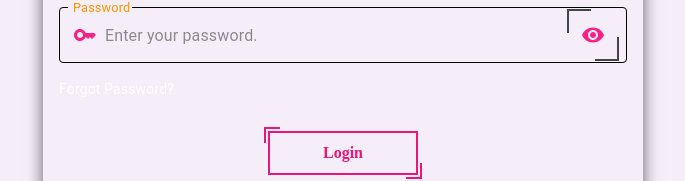
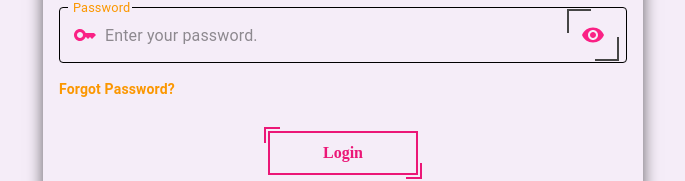
Before and after one commit to piyush016/30DaysCoding, a React (Create React App) app: page /login in a window 1280 px wide. Shown: the part 360-541 px from the top of the page, without its empty margins (297-982 px from the left). Built offline with nearby package versions, Linux system fonts and the light colour scheme; a web font is replaced by a local one.

Commit message:
Development: Login

```diff
--- a/src/components/Login/Login.jsx
+++ b/src/components/Login/Login.jsx
@@ -107,7 +107,7 @@ const Login = () => {
             </IconButton>
           }
         />
-        <Typography variant="body2" style={{ color: "#ffffff" }}>
+        <Typography variant="body2" style={{ color: "#fb9701", fontWeight: "bold"}}>
           Forgot Password?
         </Typography>
 
```
